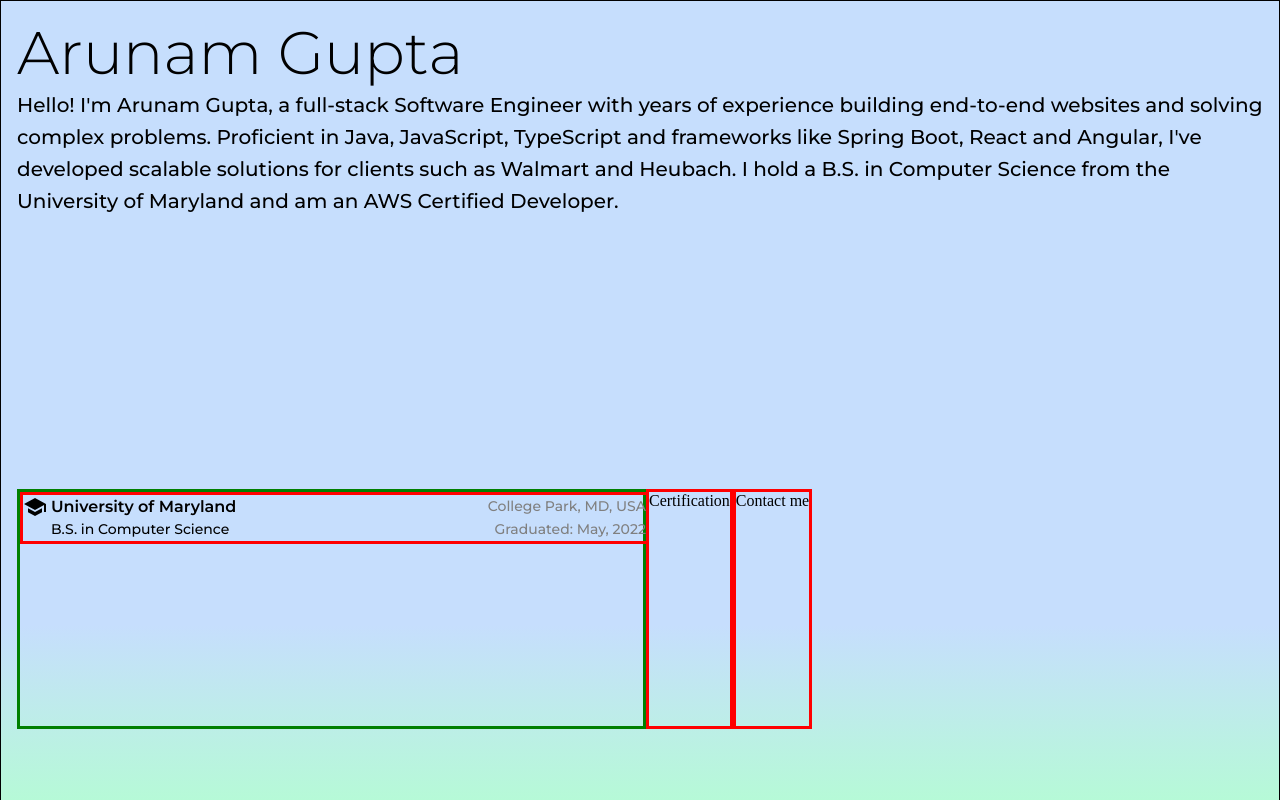
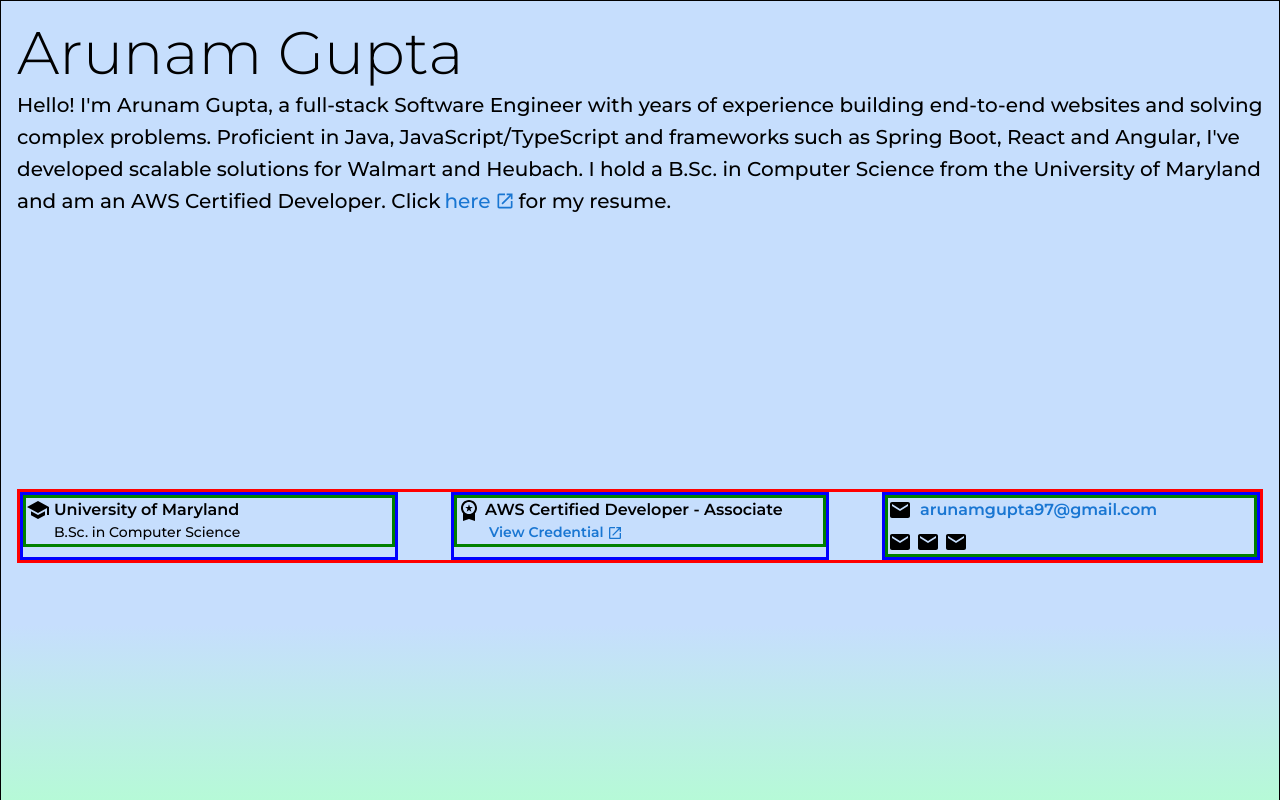
Before and after one commit to Arunam97/arunam.us, a React (Create React App) app: page / in a window 1280 px wide. Shown: the top 800 px of the page. Built offline with nearby package versions, Linux system fonts and the light colour scheme.

Commit message:
added education, certification

```diff
--- a/src/components/about-me-education/about-me-education.js
+++ /dev/null
@@ -1,50 +0,0 @@
-import { Typography, Box } from "@mui/material";
-import SchoolIcon from "@mui/icons-material/School";
-
-const AboutMeEducation = () => {
-  return (
-    <Box sx={{ display: "flex", border: "solid red", width: "100%" }}>
-      <SchoolIcon sx={{ marginRight: "4px" }} />
-      <Box
-        sx={{
-          width: "100%",
-          display: "flex",
-          flexDirection: "column"
-        }}
-      >
-        <Box
-          sx={{
-            display: "flex",
-            justifyContent: "space-between",
-            alignItems: "center",
-            flexWrap: "wrap"
-          }}
-        >
-          <Typography sx={{ fontWeight: "600" }}>
-            University of Maryland
-          </Typography>
-          <Typography variant="subtitle2" color="grey">
-            College Park, MD, USA
-          </Typography>
-        </Box>
-        <Box
-          sx={{
-            display: "flex",
-            justifyContent: "space-between",
-            alignItems: "center",
-            flexWrap: "wrap"
-          }}
-        >
-          <Typography variant="subtitle2" sx={{ fontWeight: "500" }}>
-            B.S. in Computer Science
-          </Typography>
-          <Typography variant="subtitle2" color="grey">
-            Graduated: May, 2022
-          </Typography>
-        </Box>
-      </Box>
-    </Box>
-  );
-};
-
-export default AboutMeEducation;
--- /dev/null
+++ b/src/components/about-me/certification/certification.js
@@ -0,0 +1,32 @@
+import { Typography, Box } from "@mui/material";
+import WorkspacePremiumIcon from "@mui/icons-material/WorkspacePremium";
+
+import Link from "../../common/link/link";
+
+const Certification = () => {
+  return (
+    <Box sx={{ display: "flex", border: "solid green" }}>
+      <WorkspacePremiumIcon sx={{ marginRight: "4px" }} />
+      <Box
+        sx={{
+          width: "100%",
+          display: "flex",
+          flexDirection: "column"
+        }}
+      >
+        <Typography sx={{ fontWeight: "600" }}>
+          AWS Certified Developer - Associate
+        </Typography>
+        <Link
+          href="https://www.youracclaim.com/badges/8b0e2e5f-0a2a-4b5e-8b1d-8b6b1f5c1d4b/public_url"
+          text="View Credential"
+          variant="subtitle2"
+          textStyle={{ fontWeight: "600" }}
+          iconStyle={{ fontSize: "16px" }}
+        />
+      </Box>
+    </Box>
+  );
+};
+
+export default Certification;
--- /dev/null
+++ b/src/components/about-me/contact-me/contact-me.js
@@ -0,0 +1,48 @@
+import { Box } from "@mui/material";
+import EmailIcon from "@mui/icons-material/Email";
+import Link from "../../common/link/link";
+import LogoLink from "../../common/logo-link/logo-link";
+import linkedIn from "../../../images/linkedIn.png";
+
+const ContactMe = () => {
+  return (
+    <Box
+      sx={{
+        border: "solid green",
+        display: "flex",
+        flexDirection: "column",
+        gap: "0.5rem"
+      }}
+    >
+      <Box
+        sx={{
+          display: "flex",
+          flexWrap: "nowrap",
+          alignItems: "center"
+        }}
+      >
+        <EmailIcon sx={{ marginRight: "4px" }} />
+        <Link
+          href="mailto:https://www.youracclaim.com/badges/8b0e2e5f-0a2a-4b5e-8b1d-8b6b1f5c1d4b/public_url"
+          text="arunamgupta97@gmail.com"
+          textStyle={{ fontWeight: "600" }}
+          iconStyle={{ display: "none" }}
+        />
+      </Box>
+      <Box
+        sx={{
+          display: "flex",
+          flexWrap: "wrap",
+          justifyContent: "flex-start",
+          alignItems: "flex-start"
+        }}
+      >
+        <EmailIcon sx={{ marginRight: "4px" }} />
+        <EmailIcon sx={{ marginRight: "4px" }} />
+        <EmailIcon sx={{ marginRight: "4px" }} />
+      </Box>
+    </Box>
+  );
+};
+
+export default ContactMe;
--- /dev/null
+++ b/src/components/about-me/education/education.js
@@ -0,0 +1,24 @@
+import { Typography, Box } from "@mui/material";
+import SchoolIcon from "@mui/icons-material/School";
+
+const Education = () => {
+  return (
+    <Box sx={{ display: "flex", border: "solid green" }}>
+      <SchoolIcon sx={{ marginRight: "4px" }} />
+      <Box
+        sx={{
+          width: "100%",
+          display: "flex",
+          flexDirection: "column"
+        }}
+      >
+        <Typography sx={{ fontWeight: "600" }}>
+          University of Maryland
+        </Typography>
+        <Typography variant="subtitle2">B.Sc. in Computer Science</Typography>
+      </Box>
+    </Box>
+  );
+};
+
+export default Education;
--- /dev/null
+++ b/src/components/common/link/link.js
@@ -0,0 +1,24 @@
+import { Typography, Link as MuiLink } from "@mui/material";
+import LaunchIcon from "@mui/icons-material/Launch";
+
+const Link = ({ href, text, textStyle, iconStyle, ...props }) => {
+  return (
+    <MuiLink
+      href={href}
+      target="_blank"
+      sx={{
+        display: "inline-flex",
+        alignItems: "center",
+        textDecoration: "none",
+        margin: "0 4px 0 4px"
+      }}
+    >
+      <Typography sx={{ marginRight: "4px", ...textStyle }} {...props}>
+        {text}
+      </Typography>
+      <LaunchIcon fontSize="small" sx={{ ...iconStyle }} />
+    </MuiLink>
+  );
+};
+
+export default Link;
--- /dev/null
+++ b/src/components/common/logo-link/logo-link.js
@@ -0,0 +1,21 @@
+import React from "react";
+import { Box, Link as MuiLink } from "@mui/material";
+
+const LogoLink = ({ href, alt, image }) => {
+  return (
+    <MuiLink
+      href={href}
+      target="_blank"
+      sx={{ display: "inline-flex", alignItems: "center" }}
+    >
+      <Box
+        component="img"
+        src={image}
+        alt={alt}
+        sx={{ width: 40, height: 40 }}
+      />
+    </MuiLink>
+  );
+};
+
+export default LogoLink;
--- a/src/views/about-me-section-content/about-me-section-content.js
+++ /dev/null
@@ -1,39 +0,0 @@
-import { Box, Typography } from "@mui/material";
-import AboutMeEducation from "../../components/about-me-education/about-me-education";
-
-const AboutMeSectionContent = () => {
-  return (
-    <Box sx={{ display: "flex", flexDirection: "column" }}>
-      <Box
-        sx={{
-          minHeight: "50vh"
-        }}
-      >
-        <Box sx={{ width: "100%" }}>
-          <Typography variant="h6">
-            Hello! I'm Arunam Gupta, a full-stack Software Engineer with years
-            of experience building end-to-end websites and solving complex
-            problems. Proficient in Java, JavaScript, TypeScript and frameworks
-            like Spring Boot, React and Angular, I've developed scalable
-            solutions for clients such as Walmart and Heubach. I hold a B.S. in
-            Computer Science from the University of Maryland and am an AWS
-            Certified Developer.
-          </Typography>
-        </Box>
-      </Box>
-      <Box
-        sx={{
-          height: "30vh",
-          display: "flex"
-        }}
-      >
-        <Box sx={{ width: "50%", border: "solid green" }}>
-          <AboutMeEducation />
-        </Box>
-        <Box sx={{ border: "solid red" }}>Certification</Box>
-        <Box sx={{ border: "solid red" }}>Contact me</Box>
-      </Box>
-    </Box>
-  );
-};
-export default AboutMeSectionContent;
--- /dev/null
+++ b/src/views/about-me/about-me.js
@@ -0,0 +1,54 @@
+import { Box, Typography } from "@mui/material";
+import Education from "../../components/about-me/education/education";
+import Certification from "../../components/about-me/certification/certification";
+import Link from "../../components/common/link/link";
+import ContactMe from "../../components/about-me/contact-me/contact-me";
+
+const AboutMeSectionContent = () => {
+  return (
+    <Box sx={{ display: "flex", flexDirection: "column" }}>
+      <Box
+        sx={{
+          minHeight: "50vh"
+        }}
+      >
+        <Box sx={{ width: "100%" }}>
+          <Typography variant="h6">
+            Hello! I'm Arunam Gupta, a full-stack Software Engineer with years
+            of experience building end-to-end websites and solving complex
+            problems. Proficient in Java, JavaScript/TypeScript and frameworks
+            such as Spring Boot, React and Angular, I've developed scalable
+            solutions for Walmart and Heubach. I hold a B.Sc. in Computer
+            Science from the University of Maryland and am an AWS Certified
+            Developer. Click
+            <Link
+              href="https://drive.google.com/file/d/1Jb3RCmwxwsWuuBvdw38_TJDJXSWkwMUl/view?usp=drive_link"
+              text="here"
+              variant="h6"
+            />
+            for my resume.
+          </Typography>
+        </Box>
+      </Box>
+      <Box
+        sx={{
+          display: "flex",
+          justifyContent: "space-between",
+          flexWrap: "wrap",
+          border: "solid red"
+        }}
+      >
+        <Box sx={{ width: "30%", border: "solid blue" }}>
+          <Education />
+        </Box>
+        <Box sx={{ width: "30%", border: "solid blue" }}>
+          <Certification />
+        </Box>
+        <Box sx={{ width: "30%", border: "solid blue" }}>
+          <ContactMe />
+        </Box>
+      </Box>
+    </Box>
+  );
+};
+export default AboutMeSectionContent;
```
Also changed, not shown: src/views/home/home.js (+4 -4 lines), src/images/linkedIn.png, src/views/projects/projects.js (renamed from src/views/projects-section-content/projects-section-content.js), src/views/skills/skills.js (renamed from src/views/skills-section-content/skills-section-content.js), src/views/work-experience/work-experience.js (renamed from src/views/work-experience-section-content/work-experience-section-content.js).
